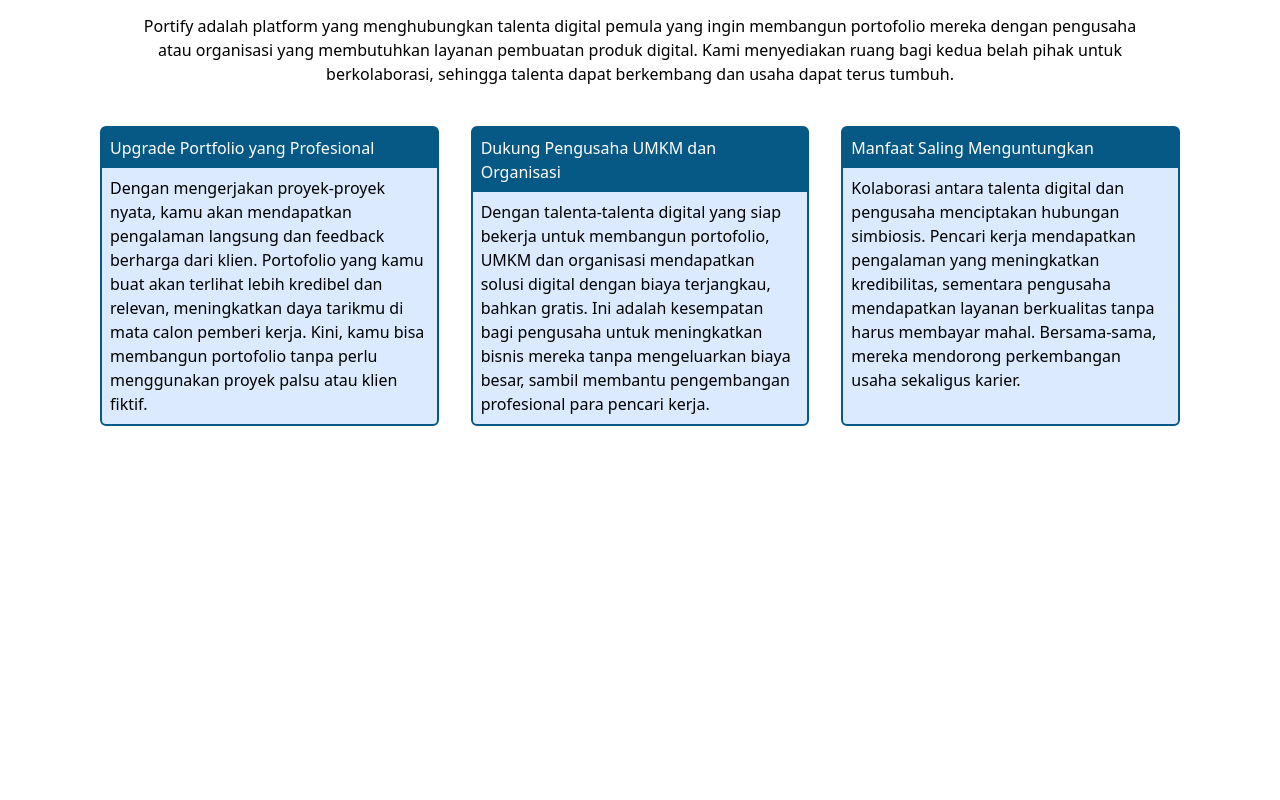
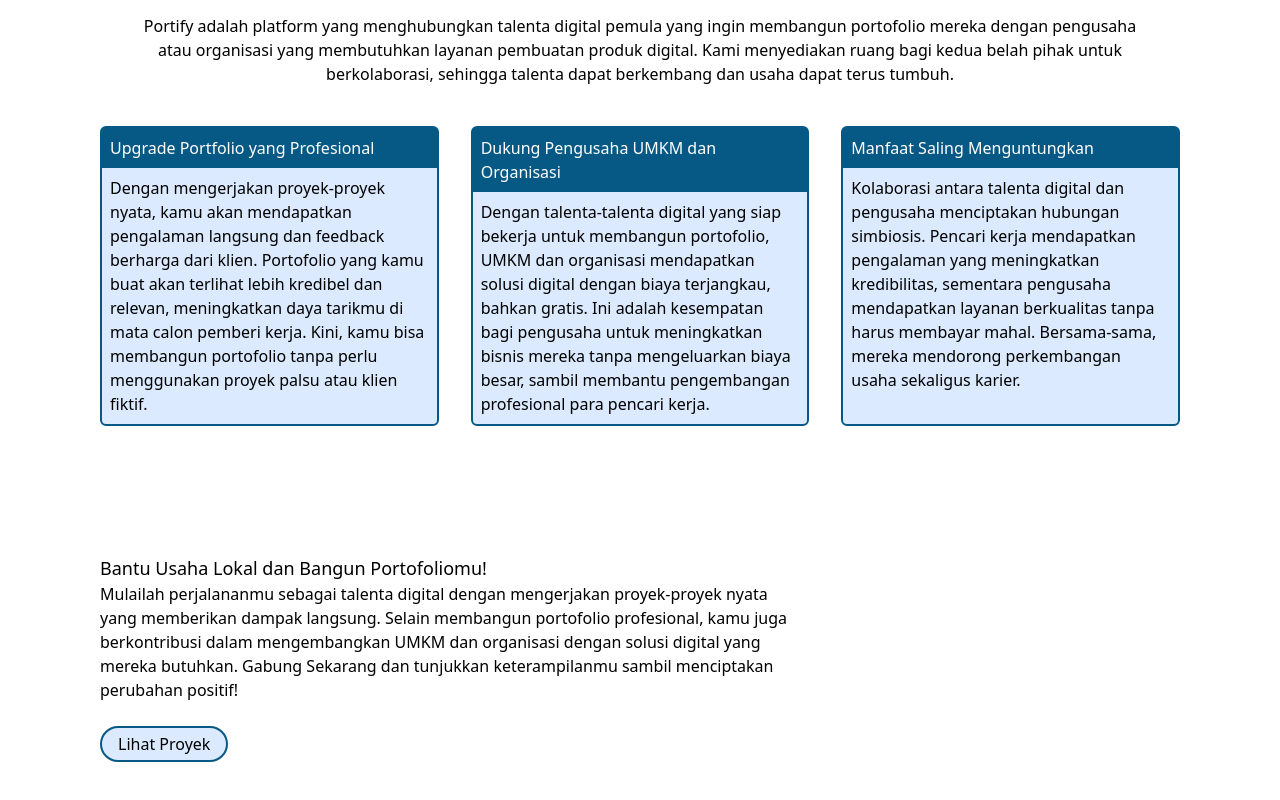
Before and after one commit to Komalasari076/Portify-project, a React (Vite) app: page / in a window 1280 px wide. Shown: the part 552-1352 px from the top of the page. Before the commit the page ends 998 px from the top, so only its background shows below. Built offline with nearby package versions, Linux system fonts and the light colour scheme.

Commit message:
menambahkan style pada call to action

```diff
--- a/src/App.jsx
+++ b/src/App.jsx
@@ -7,11 +7,13 @@ import Panduan from "./components/Main/Panduan";
 function App() {
   return (
     <div className="box-border md:container md:mx-auto">
-      <Navbar/>
+      <Navbar />
 
-      <HeroSection/>
+      <HeroSection />
 
-      <AboutSection/>
+      <AboutSection />
+
+      <CallToAction />
     </div>
   );
 }
--- a/src/components/Main/CallToAction.jsx
+++ b/src/components/Main/CallToAction.jsx
@@ -1,9 +1,9 @@
 function CallToAction() {
   return (
-    <>
+    <div className="flex justify-between items-center font-medium text-base p-5 gap-x-32">
       <div>
-        <h1>Bantu Usaha Lokal dan Bangun Portofoliomu!</h1>
-        <p>
+        <h1 className="text-lg">Bantu Usaha Lokal dan Bangun Portofoliomu!</h1>
+        <p className="mb-6">
           Mulailah perjalananmu sebagai talenta digital dengan mengerjakan
           proyek-proyek nyata yang memberikan dampak langsung. Selain membangun
           portofolio profesional, kamu juga berkontribusi dalam mengembangkan
@@ -11,8 +11,14 @@ function CallToAction() {
           Sekarang dan tunjukkan keterampilanmu sambil menciptakan perubahan
           positif!
         </p>
+
+        <button className="rounded-full bg-blue-100 border-2 border-sky-800 py-1 px-4 hover:bg-blue-300">Lihat Proyek</button>
       </div>
-    </>
+
+      <div className="w-full h-96">
+        <span></span>
+      </div>
+    </div>
   );
 }
 
```
